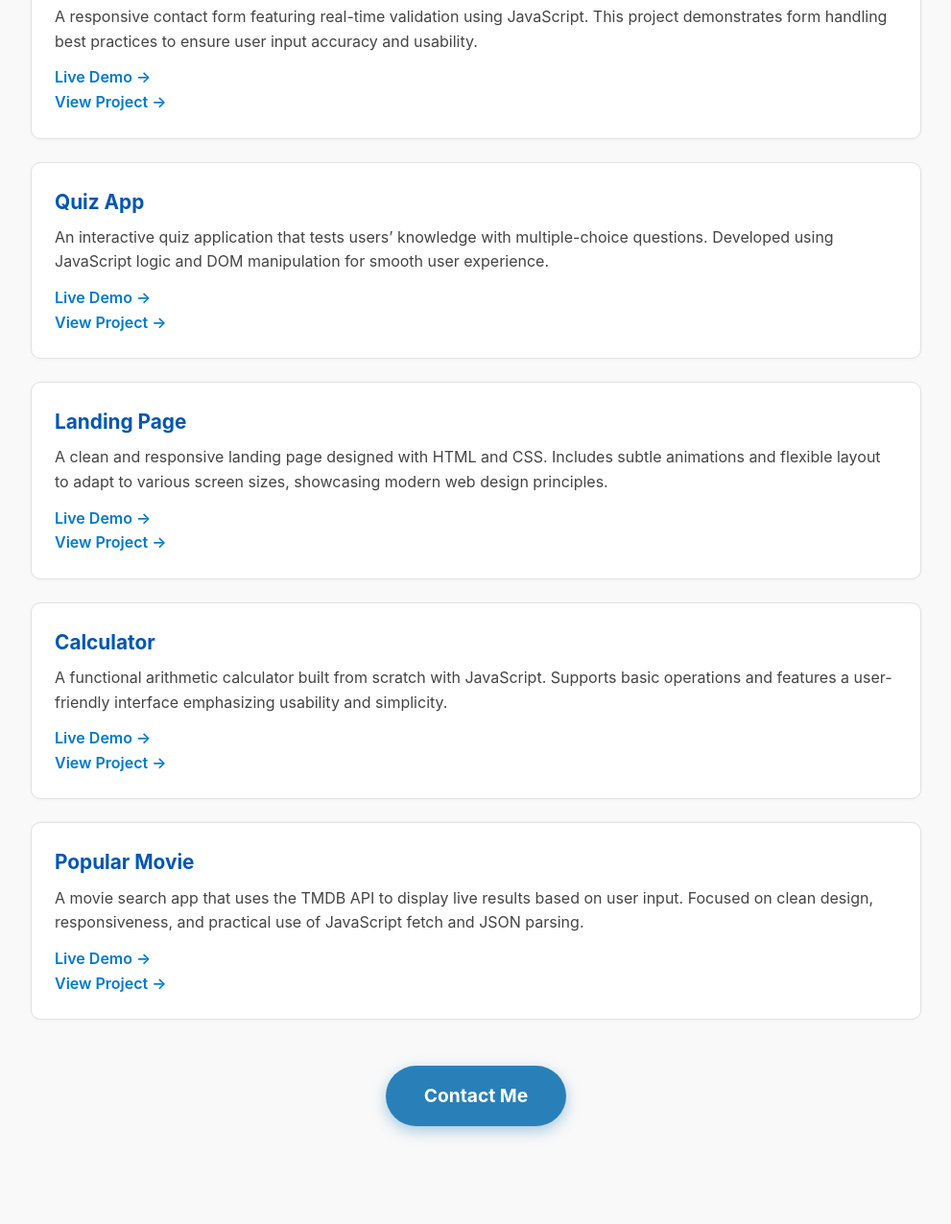
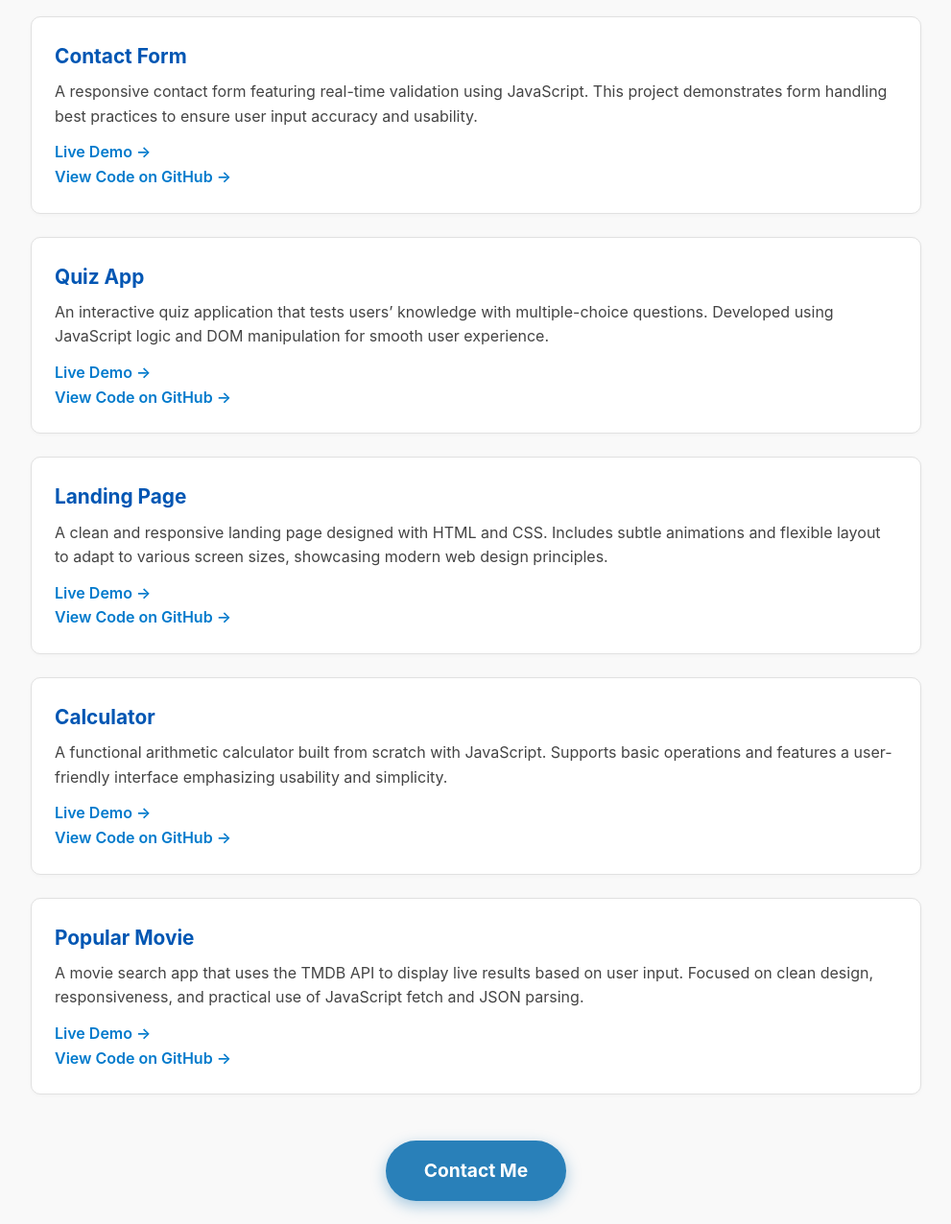
Before and after one commit to saluamaya/Portfolio, a plain HTML site: page index.html in a window 1280 px wide. Shown: the part 604-1880 px from the top of the page at 96% size, without its empty margins (144-1135 px from the left). Before the commit the page ends 1826 px from the top, so only its background shows below. Drawn offline with Linux system fonts and the light colour scheme.

Commit message:
Actualizo enlaces de View Code on Github para corregir rutas

```diff
--- a/index.html
+++ b/index.html
@@ -20,47 +20,53 @@
 <section id="projects">
   <h2>Projects</h2>
 
+<section id="projects">
+  <h2>Projects</h2>
+
   <div class="project">
     <h3>To-Do List</h3>
     <p>A simple task manager built with HTML, CSS, and JavaScript.</p>
     <a href="projects/todo-list/index.html" target="_blank" rel="noopener noreferrer">Live Demo →</a><br />
-    <a href="https://github.com/saluamaya/todo-list" target="_blank" rel="noopener noreferrer">View Code on GitHub →</a>
+    <a href="https://github.com/saluamaya/Portfolio/tree/master/projects/todo-list" target="_blank" rel="noopener noreferrer">View Code on GitHub →</a>
   </div>
 
   <div class="project">
     <h3>Contact Form</h3>
     <p>A responsive contact form featuring real-time validation using JavaScript. This project demonstrates form handling best practices to ensure user input accuracy and usability.</p>
     <a href="projects/contact-form/index.html" target="_blank" rel="noopener noreferrer">Live Demo →</a><br />
-    <a href="https://github.com/saluamaya/contact-form" target="_blank" rel="noopener noreferrer">View Project →</a>
+    <a href="https://github.com/saluamaya/Portfolio/tree/master/projects/contact-form" target="_blank" rel="noopener noreferrer">View Code on GitHub →</a>
   </div>
 
   <div class="project">
     <h3>Quiz App</h3>
     <p>An interactive quiz application that tests users’ knowledge with multiple-choice questions. Developed using JavaScript logic and DOM manipulation for smooth user experience.</p>
     <a href="projects/quiz-app/index.html" target="_blank" rel="noopener noreferrer">Live Demo →</a><br />
-    <a href="https://github.com/saluamaya/quiz-app" target="_blank" rel="noopener noreferrer">View Project →</a>
+    <a href="https://github.com/saluamaya/Portfolio/tree/master/projects/quiz-app" target="_blank" rel="noopener noreferrer">View Code on GitHub →</a>
   </div>
 
   <div class="project">
     <h3>Landing Page</h3>
     <p>A clean and responsive landing page designed with HTML and CSS. Includes subtle animations and flexible layout to adapt to various screen sizes, showcasing modern web design principles.</p>
     <a href="projects/landing-page/index.html" target="_blank" rel="noopener noreferrer">Live Demo →</a><br />
-    <a href="https://github.com/saluamaya/landing-page" target="_blank" rel="noopener noreferrer">View Project →</a>
+    <a href="https://github.com/saluamaya/Portfolio/tree/master/projects/landing-page" target="_blank" rel="noopener noreferrer">View Code on GitHub →</a>
   </div>
 
   <div class="project">
     <h3>Calculator</h3>
     <p>A functional arithmetic calculator built from scratch with JavaScript. Supports basic operations and features a user-friendly interface emphasizing usability and simplicity.</p>
     <a href="projects/calculator/index.html" target="_blank" rel="noopener noreferrer">Live Demo →</a><br />
-    <a href="https://github.com/saluamaya/calculator" target="_blank" rel="noopener noreferrer">View Project →</a>
+    <a href="https://github.com/saluamaya/Portfolio/tree/master/projects/calculator" target="_blank" rel="noopener noreferrer">View Code on GitHub →</a>
   </div>
 
   <div class="project">
     <h3>Popular Movie</h3>
     <p>A movie search app that uses the TMDB API to display live results based on user input. Focused on clean design, responsiveness, and practical use of JavaScript fetch and JSON parsing.</p>
     <a href="projects/popular-movie/index.html" target="_blank" rel="noopener noreferrer">Live Demo →</a><br />
-    <a href="https://github.com/saluamaya/popular-movie" target="_blank" rel="noopener noreferrer">View Project →</a>
+    <a href="https://github.com/saluamaya/Portfolio/tree/master/projects/popular-movie" target="_blank" rel="noopener noreferrer">View Code on GitHub →</a>
   </div>
+</section>
+
+
 </section>
 
 <section id="contact-link" style="text-align:center; margin-top: 3rem;">
```
